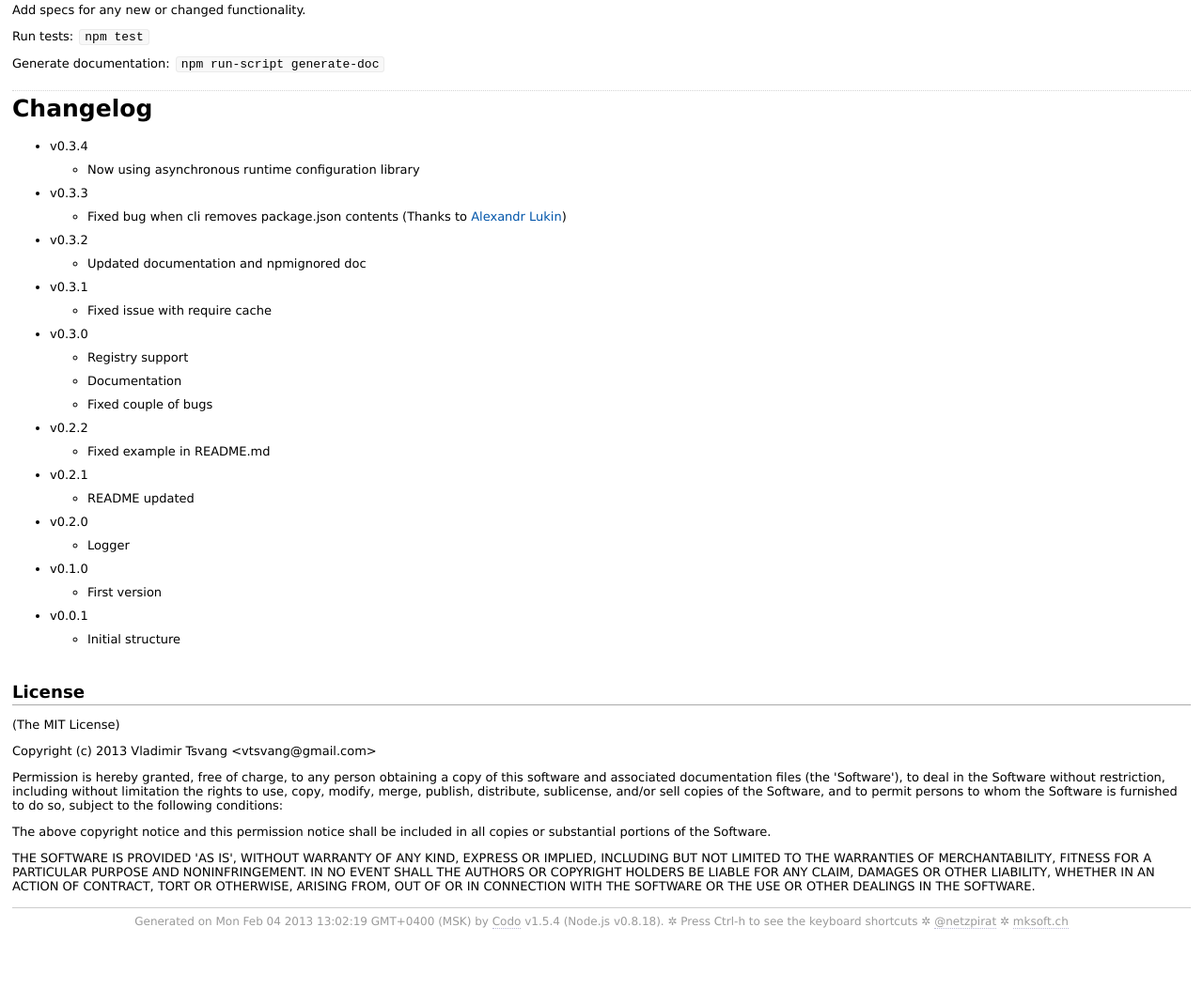
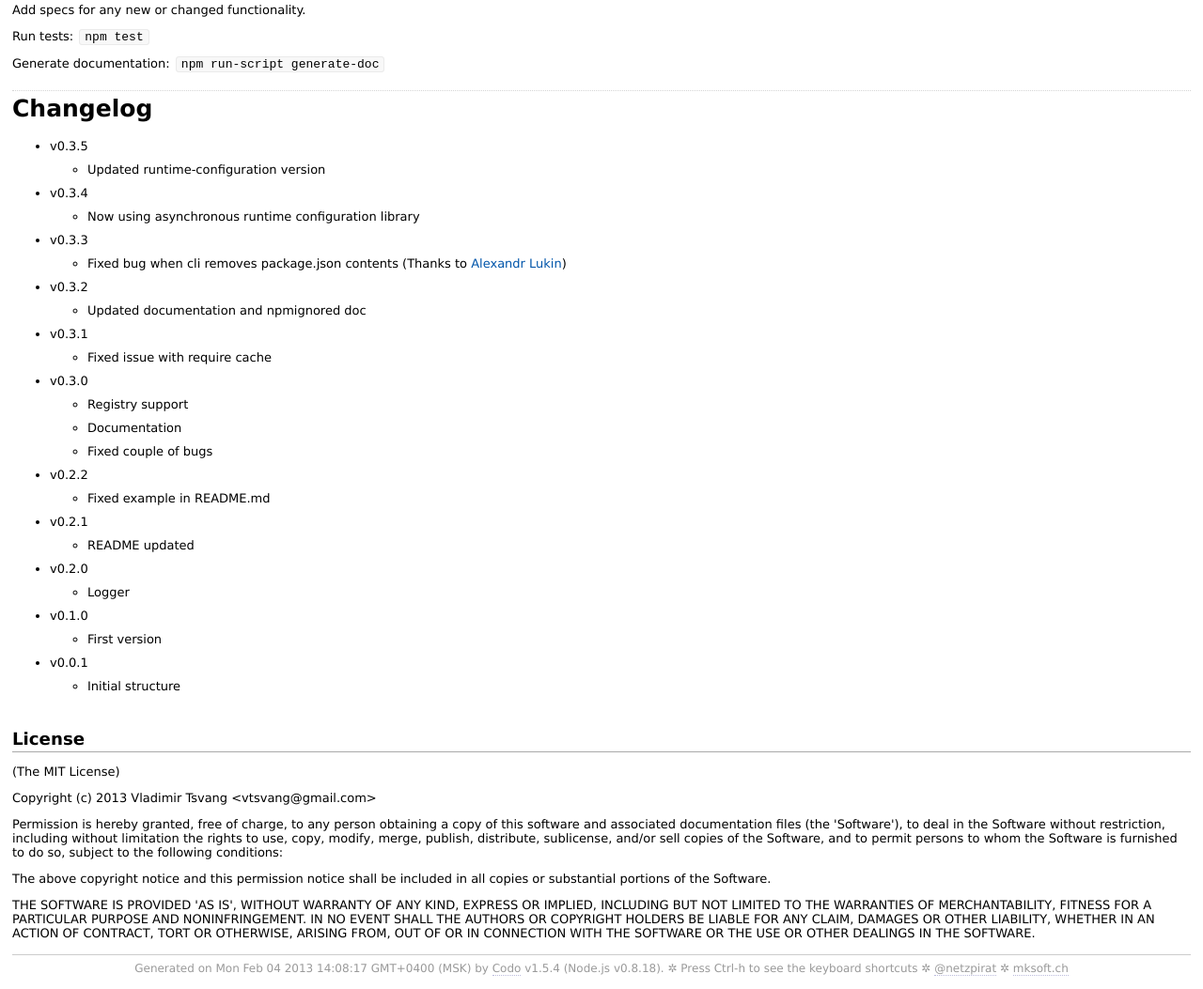
Before and after one commit to vladtsf/node-pkgtool, a website: page doc/README.md.html in a window 1280 px wide. Shown: the part 1275-2328 px from the top of the page at 94% size. Before the commit the page ends 2278 px from the top, so only its background shows below. Drawn offline with Linux system fonts and the light colour scheme.

Commit message:
Release v0.3.5

```diff
--- a/doc/README.md.html
+++ b/doc/README.md.html
@@ -143,6 +143,10 @@ pkgtool( &quot;.&quot; ).load ( err ) -&gt;
       console.log( &quot;Yay!&quot; ) unless err</code></pre>
 <h1>Development</h1><p>Add specs for any new or changed functionality.</p><p>Run tests: <code>npm test</code></p><p>Generate documentation: <code>npm run-script generate-doc</code></p><h1>Changelog</h1>
 <ul>
+<li>v0.3.5<ul>
+<li>Updated runtime-configuration version</li>
+</ul>
+</li>
 <li>v0.3.4<ul>
 <li>Now using asynchronous runtime configuration library</li>
 </ul>
@@ -204,7 +208,7 @@ SOFTWARE OR THE USE OR OTHER DEALINGS IN THE SOFTWARE.</p>
     </div>
     <div id='footer'>
   Generated on
-  Mon Feb 04 2013 13:02:19 GMT+0400 (MSK)
+  Mon Feb 04 2013 14:08:17 GMT+0400 (MSK)
   by
   <a href='https://github.com/netzpirat/codo' title='CoffeeScript API documentation generator'>Codo</a>
   v1.5.4
--- a/package.json
+++ b/package.json
@@ -1,7 +1,7 @@
 {
   "name": "pkgtool",
   "description": "Tool for holding and updating package dependencies versions",
-  "version": "0.3.4",
+  "version": "0.3.5",
   "author": "Vladimir Tsvang <vtsvang@gmail.com>",
   "dependencies": {
     "coffee-script": "1.4.0",
@@ -11,7 +11,7 @@
     "request": "2.12.0",
     "wrench": "1.4.4",
     "colors": "0.6.0-1",
-    "runtime-configuration": "0.1.1"
+    "runtime-configuration": "0.1.2"
   },
   "devDependencies": {
     "mocha": "1.8.1",
```
Also changed, not shown: doc/class_index.html (+1 -1 lines), doc/classes/Package.html (+1 -1 lines), doc/files/cli.coffee.html (+1 -1 lines), doc/files/package.coffee.html (+1 -1 lines), README.md.
